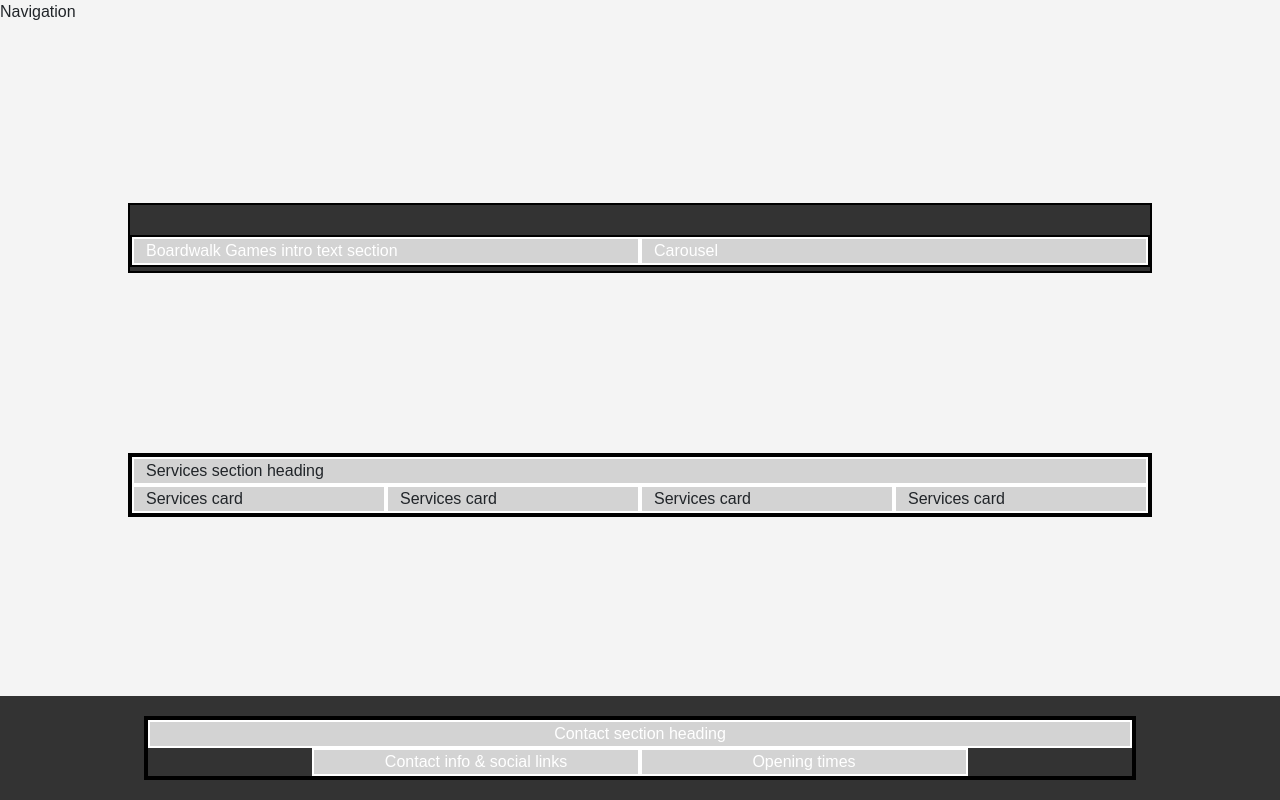
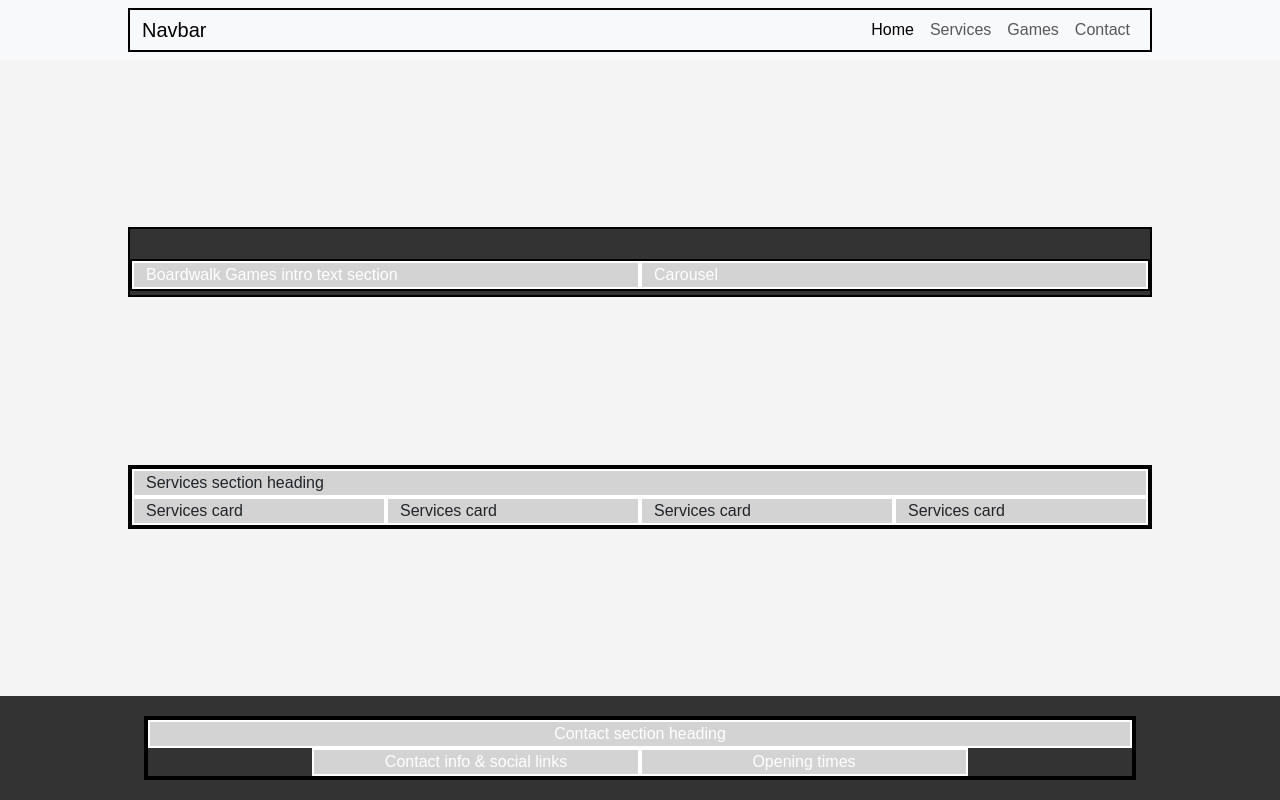
Before and after one commit to NLugner2025/boardwalk-games, a plain HTML site: page index.html in a window 1280 px wide. Drawn offline with nearby package versions, Linux system fonts and the light colour scheme; a web font is replaced by a local one.

Commit message:
updatedindex.html

```diff
--- a/index.html
+++ b/index.html
@@ -1,3 +1,6 @@
+<!DOCTYPE html>
+<html lang="en">
+    <head>
         <meta charset="UTF-8">
         <meta name="viewport" content="width=device-width, initial-scale=1.0">
         <meta name="description"
@@ -19,9 +22,34 @@
     </head>
 
     <!-- Classes on body set to work with mt-auto on footer to ensure it always stays at the bottom of the page -->
+
     <body class="d-flex flex-column min-vh-100">
         <!-- Navigation -->
-    <div>Navigation</div>
+        <nav class="navbar navbar-expand-lg bg-body-tertiary">
+            <div class="container">
+                <a class="navbar-brand" href="index.html">Navbar</a>
+                <button class="navbar-toggler" type="button" data-bs-toggle="collapse" data-bs-target="#navbarNav"
+                    aria-controls="navbarNav" aria-expanded="false" aria-label="Toggle navigation">
+                    <span class="navbar-toggler-icon"></span>
+                </button>
+                <div class="collapse navbar-collapse" id="navbarNav">
+                    <ul class="navbar-nav ms-auto">
+                        <li class="nav-item">
+                            <a class="nav-link active" aria-current="page" href="index.html">Home</a>
+                        </li>
+                        <li class="nav-item">
+                            <a class="nav-link" href="#">Services</a>
+                        </li>
+                        <li class="nav-item">
+                            <a class="nav-link" href="game-library.html">Games</a>
+                        </li>
+                        <li class="nav-item">
+                            <a class="nav-link" href= "contact.html">Contact</a>
+                        </li>
+                    </ul>
+                </div>
+            </div>
+        </nav>
 
         <!-- Header with carousel -->
         <header class="container">
```
Lines whose indentation alone changed are shown as unchanged.
